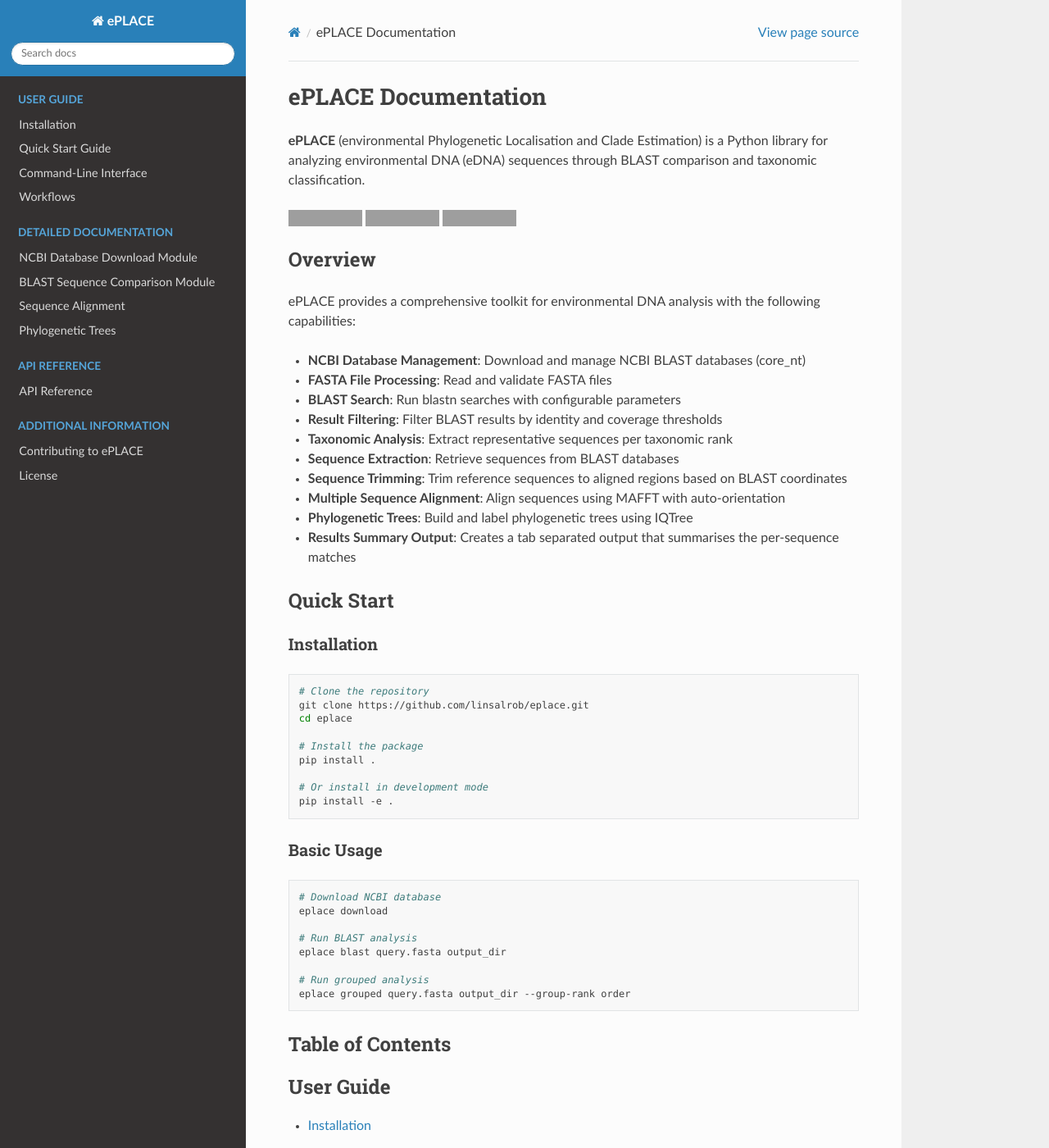
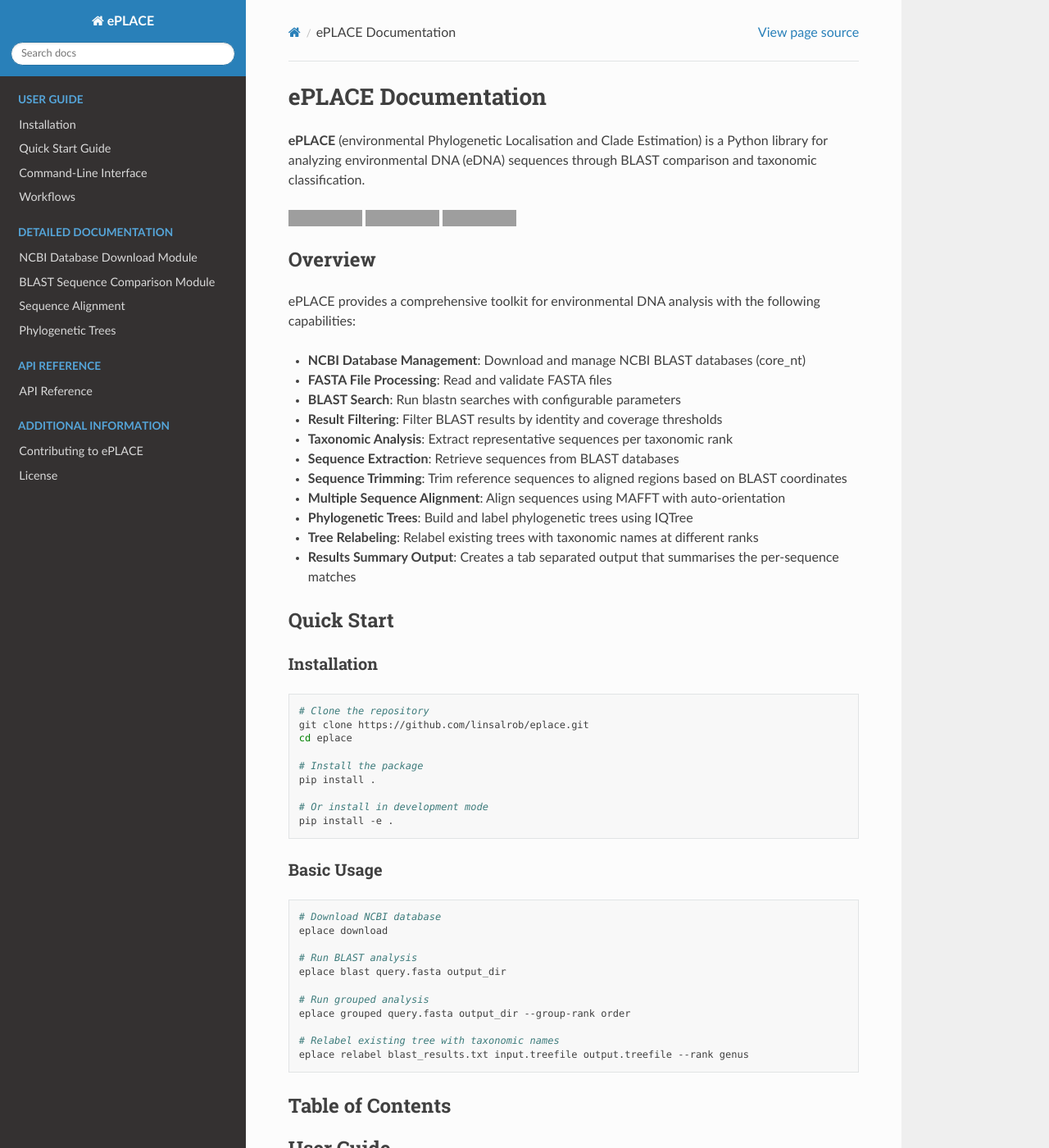
Before and after one commit to mpdoane2/eplace, a Sphinx documentation site: the page built from docs/source/index.rst, in a window 1280 px wide and 1400 px high. Shown: the whole window at 82% size. Built offline with Sphinx 7.4.7 and the Read the Docs theme 3.1.0, drawn with Linux system fonts in a browser that asks for light colours; grey boxes are pictures that could not be loaded.

Commit message:
Add eplace relabel to documentation index
Co-authored-by: linsalrob <836231+linsalrob@users.noreply.github.com>

```diff
--- a/docs/source/index.rst
+++ b/docs/source/index.rst
@@ -29,6 +29,7 @@ ePLACE provides a comprehensive toolkit for environmental DNA analysis with the
 * **Sequence Trimming**: Trim reference sequences to aligned regions based on BLAST coordinates
 * **Multiple Sequence Alignment**: Align sequences using MAFFT with auto-orientation
 * **Phylogenetic Trees**: Build and label phylogenetic trees using IQTree
+* **Tree Relabeling**: Relabel existing trees with taxonomic names at different ranks
 * **Results Summary Output**: Creates a tab separated output that summarises the per-sequence matches
 
 Quick Start
@@ -62,6 +63,9 @@ Basic Usage
 
    # Run grouped analysis
    eplace grouped query.fasta output_dir --group-rank order
+
+   # Relabel existing tree with taxonomic names
+   eplace relabel blast_results.txt input.treefile output.treefile --rank genus
 
 Table of Contents
 -----------------
```
